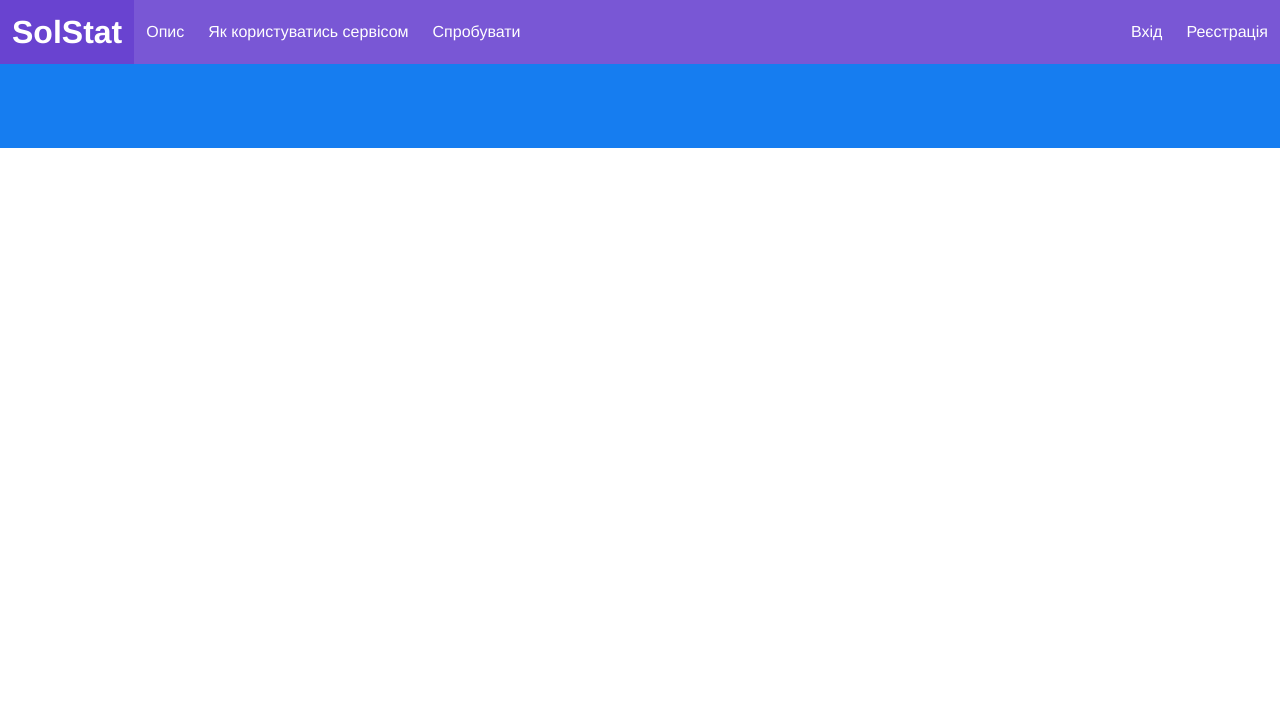
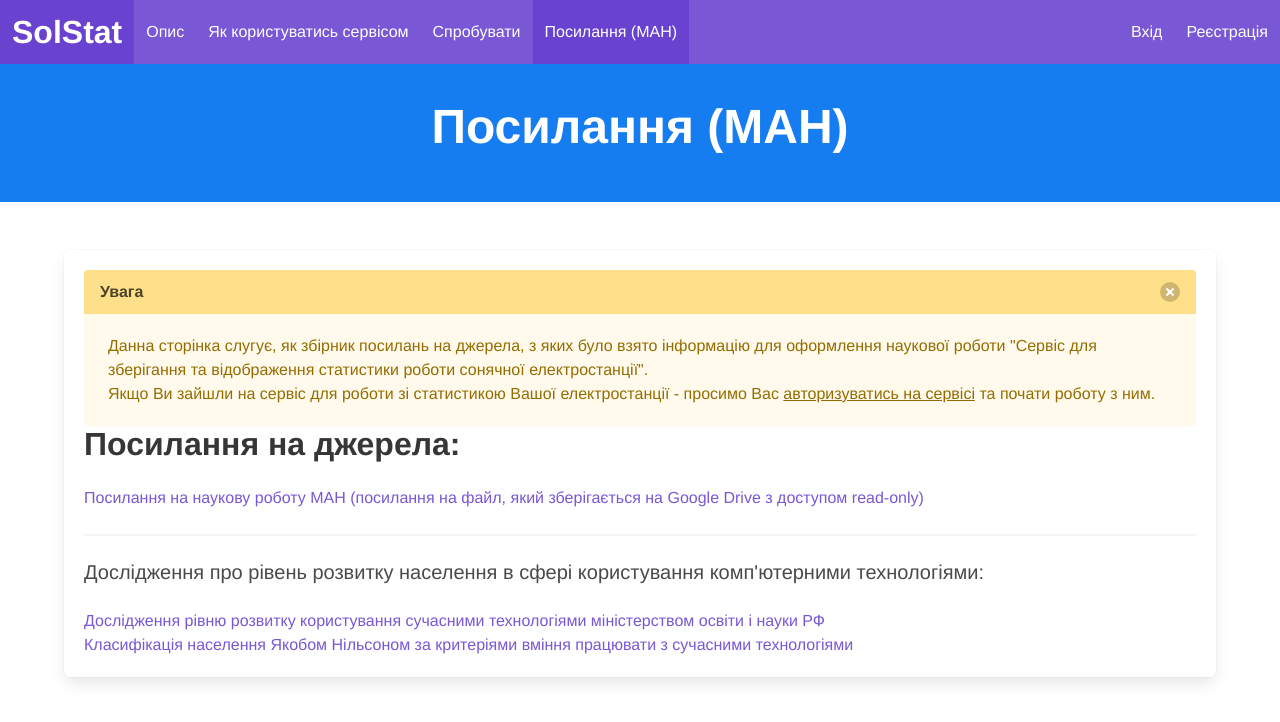
Before and after one commit to 2uo/SolStat, a Vue app: page /links in a window 1280 px wide. Shown: the top 722 px of the page. Built offline with nearby package versions, Linux system fonts and the light colour scheme.

Commit message:
add links page

```diff
--- a/src/components/Navbar.vue
+++ b/src/components/Navbar.vue
@@ -20,6 +20,7 @@
                 <router-link to="/description" class="navbar-item">Опис</router-link>
                 <router-link to="/howtouse" class="navbar-item">Як користуватись сервісом</router-link>
                 <router-link to="/tryusing" class="navbar-item">Спробувати</router-link>
+                <router-link to="/links" class="navbar-item">Посилання (МАН)</router-link>
             </div>
 
             <div class="navbar-end">
--- a/src/router/index.js
+++ b/src/router/index.js
@@ -4,6 +4,7 @@ import Router from 'vue-router'
 import Home from '../views/Home'
 import Login from '../views/Login'
 import Info from '@/views/Info'
+import Links from '@/views/links'
 import Logged from '@/views/Logged'
 import Signup from '@/views/Signup'
 import HowToUse from'@/views/HowToUse'
@@ -86,6 +87,11 @@ export default new Router({
             path: '/tryusing',
             name: 'Спробувати',
             component: TryUsing
+        },
+        {
+            path: '/links',
+            name: 'Посилання (МАН)',
+            component: Links
         }
     ],
 })
--- a/src/views/Home.vue
+++ b/src/views/Home.vue
@@ -16,16 +16,6 @@
             і заповніть коротку анкету, відповівши на
             декілька дуже простих запитань.
         </p>
-        <hr>
-        <iframe width="560"
-                height="315"
-                src="https://www.youtube.com/embed/1NLbHkyCpvc"
-                frameborder="0"
-                allow="accelerometer; autoplay; encrypted-media; gyroscope; picture-in-picture"
-                allowfullscreen
-        >
-            Нажаль, Ваш браузер не підтримує вбудовані фрейми.
-        </iframe>
     </div>
 </template>
 
--- a/src/views/TryUsing.vue
+++ b/src/views/TryUsing.vue
@@ -7,7 +7,7 @@
                     статистики не зберігатиметься на сервері. <router-link to="signup">Авторизуйтесь</router-link>
                     для того, щоб завантажений Вами файл зберігався на сервері та Ви могли користуватися сервісом з
                     будь-якого пристрою у будь-який час. <br>
-                    На цій сторінці вже є завантажений файл статистики, аби Ви могли детальніше ознайомитися з
+                    Наразі на цій сторінці вже є завантажений файл статистики, аби Ви могли детальніше ознайомитися з
                     функціоналом нашого сервісу. Однак Ви можете завантажити і свій файл просто натиснувши на кнопку
                     "Завантажити новий файл статистики".
                 </b-message>
--- /dev/null
+++ b/src/views/links.vue
@@ -0,0 +1,29 @@
+<template>
+    <div class="container box has-text-left">
+        <p class="is-size-5">
+            <b-message title="Увага" type="is-warning">
+                Данна сторінка слугує, як збірник посилань на джерела, з яких було взято інформацію для оформлення
+                наукової роботи "Сервіс для зберігання та відображення статистики роботи сонячної електростанції". <br>
+                Якщо Ви зайшли на сервіс для роботи зі статистикою Вашої електростанції - просимо Вас
+                <router-link to="/login">авторизуватись на сервісі</router-link> та почати роботу з ним.
+            </b-message>
+            <h1 class="title">Посилання на джерела:</h1>
+            <a href="https://docs.google.com/document/d/1BUaI651HrMgJqTYBSOQ4Rd-c7Pkty8WflyMZgQ4KSrE/edit?usp=sharing">
+                Посилання на наукову роботу МАН (посилання на файл, який зберігається на Google Drive з доступом read-only)
+            </a>
+            <hr>
+            <p class="subtitle">Дослідження про рівень розвитку населення в сфері користування комп'ютерними
+                технологіями:</p>
+            <a href="https://er.ru/news/162855/">Дослідження рівню розвитку користування сучасними технологіями
+                міністерством освіти і науки РФ</a>
+            <a href="https://vc.ru/flood/23258-computer-skill-distributon">Класифікація населення Якобом Нільсоном
+            за критеріями вміння працювати з сучасними технологіями</a>
+        </p>
+    </div>
+</template>
+
+<script>
+    export default {
+        name: 'links'
+    }
+</script>
```
